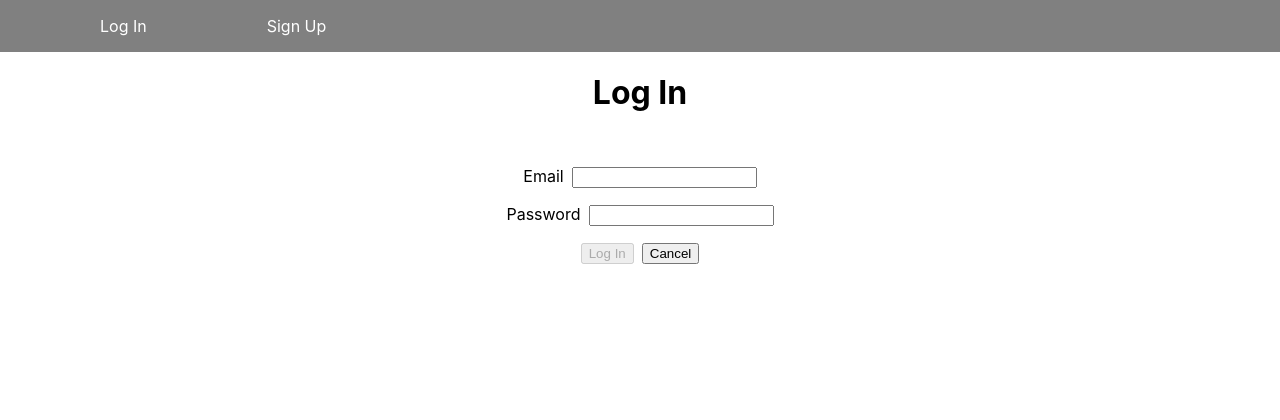
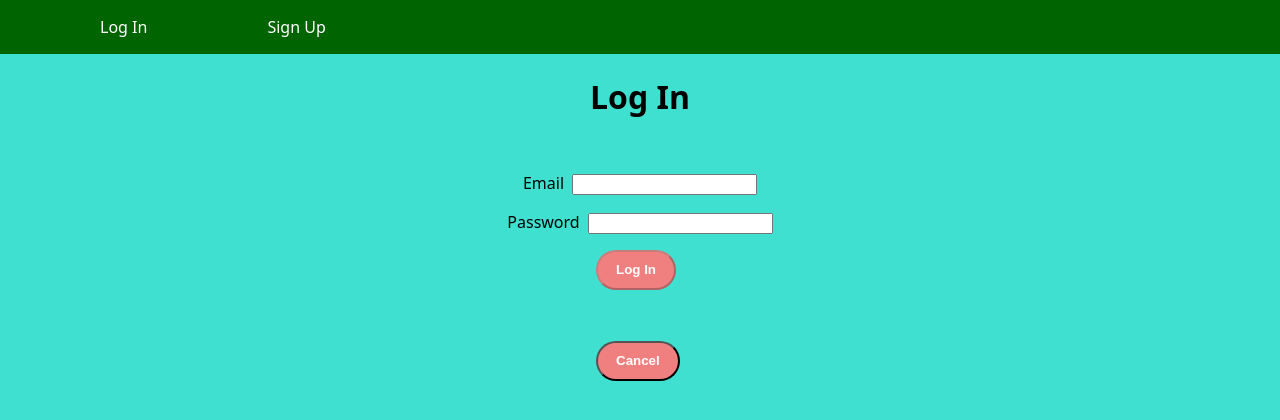
Before and after one commit to aafrieso/i-study-front-end, a React (Vite) app: page /login in a window 1280 px wide. Shown: the top 420 px of the page. Built offline with nearby package versions, Linux system fonts and the light colour scheme; no server answers.

Commit message:
add styling

```diff
--- a/src/components/ChangePasswordForm/ChangePasswordForm.module.css
+++ b/src/components/ChangePasswordForm/ChangePasswordForm.module.css
@@ -1,16 +1,11 @@
-.container {
-  display: flex;
-  flex-flow: column nowrap;
-  justify-content: center;
-  align-items: center;
-  margin-bottom: 50px;
+.inputContainer {
+  margin-bottom: 2rem;
 }
 
-.label,
-.button {
-  margin-right: 0.5rem;
+.container div {
+  display: flex;
 }
 
-.inputContainer {
-  margin-bottom: 1rem;
+.container button {
+  margin-left: 20px;
 }
--- a/src/components/NavBar/NavBar.module.css
+++ b/src/components/NavBar/NavBar.module.css
@@ -1,5 +1,5 @@
 nav {
-  background-color: gray;
+  background-color: darkgreen;
   color: white;
   display: flex;
   align-content: center;
--- a/src/components/QuizCard/QuizCard.tsx
+++ b/src/components/QuizCard/QuizCard.tsx
@@ -13,9 +13,7 @@ interface QuizProps {
   option4: string;
   answer: string;
   quizzes: Quiz[];
-  // fetchAllQuizzes: () => void
   handleDeleteQuiz: (id: number) => void
-  // handleUpdateQuiz: (quizData: QuizFormData) => void;
 }
 
 const QuizCard = (props: QuizProps): JSX.Element => {
--- a/src/index.css
+++ b/src/index.css
@@ -1,13 +1,24 @@
 body {
   margin: 0;
-  font-family: -apple-system, BlinkMacSystemFont, 'Segoe UI', 'Roboto',
-    'Oxygen','Ubuntu', 'Cantarell', 'Fira Sans', 'Droid Sans',
-    'Helvetica Neue', sans-serif;
-  -webkit-font-smoothing: antialiased;
-  -moz-osx-font-smoothing: grayscale;
+  background-color: lightblue;
+  font-family: system-ui, -apple-system, BlinkMacSystemFont, 'Segoe UI', Roboto, Oxygen, Ubuntu, Cantarell, 'Open Sans', 'Helvetica Neue', sans-serif;
+  background: turquoise;
 }
 
-code {
-  font-family: source-code-pro, Menlo, Monaco, Consolas, 'Courier New',
-    monospace;
+button {
+  display: flex;
+  margin-bottom: 51px;
+  border-radius: 33px;
+  background-color: lightcoral;
+  color: white;
+  padding: 18px;
+  font-weight: bold;
+  max-height: 5px;
+  align-items: center;
 }
+
+button:hover {
+  background-color: lightblue;
+  border: 4px solid lightblue;
+  color: white;
+}
--- a/src/pages/ChangePassword/ChangePassword.module.css
+++ b/src/pages/ChangePassword/ChangePassword.module.css
@@ -1,5 +1,19 @@
-.container {
+.container h1 {
   display: flex;
+  margin-top: 150px;
+  justify-content: center;
   align-items: center;
+  align-content: center;
+}
+
+.container label {
+  margin-right: 5px;
+}
+
+.container form {
+  display: flex;
   flex-direction: column;
+  justify-content: center;
+  align-items: center;
+  align-content: center;
 }
--- a/src/pages/Landing/Landing.module.css
+++ b/src/pages/Landing/Landing.module.css
@@ -3,3 +3,19 @@
   align-items: center;
   flex-direction: column;
 }
+
+.container img {
+  max-width: 30%;
+  margin-top: 100px;
+  display: block;
+  margin-left: auto;
+  margin-right: auto;
+}
+
+.container button {
+  margin-bottom: 50px;
+  border-radius: 30px;
+}
+.container button:hover {
+  color: lightblue;
+}
--- a/src/pages/NewQuiz/NewQuiz.css
+++ b/src/pages/NewQuiz/NewQuiz.css
@@ -0,0 +1,25 @@
+.container h1 {
+  display: flex;
+  justify-content: center;
+  margin-top: 250px;
+}
+
+.container form {
+  display: flex;
+  flex-direction: column;
+  margin: 40px;
+  align-items: center;
+  align-content: center;
+}
+
+.container label {
+  margin: 5px;
+}
+
+.container input {
+  margin: 5px;
+}
+
+.container button {
+  margin: 6px;
+}
--- a/src/pages/NewQuiz/NewQuiz.tsx
+++ b/src/pages/NewQuiz/NewQuiz.tsx
@@ -1,16 +1,12 @@
 import './NewQuiz.css';
 import React, { useState } from 'react';
-import { QuizFormData } from '../../types/forms';
-import * as quizService from '../../services/quizService';
 import QuizCard from '../../components/QuizCard/QuizCard';
 import { Quiz } from '../../types/models';
 
 interface NewQuizProps {
   handleAddQuiz: (QuizData: QuizData) => void;
-  // fetchAllQuizzes: () => void;
   quizzes: Quiz[];
   handleDeleteQuiz: (id: number) => void
-  // handleUpdateQuiz: (quizData: QuizFormData) => void;
 }
 
 interface QuizData {
@@ -33,14 +29,6 @@ const NewQuiz = (props: NewQuizProps): JSX.Element => {
     answer: '',
   });
 
-  // const handleChange = (e: React.ChangeEvent<HTMLInputElement>): void => {
-  //   const { name, value } = e.target;
-  //   setForm(prevState => ({
-  //     ...prevState,
-  //     [name]: value,
-  //   }));
-  // };
-
   const handleChange = (e: React.ChangeEvent<HTMLInputElement>): void => {
     setForm({...form, [e.target.name]: e.target.value})
   };
@@ -59,13 +47,9 @@ const NewQuiz = (props: NewQuizProps): JSX.Element => {
       });
   };
 
-  // function fetchAllQuizzes(): void {
-  //   throw new Error ("Error")
-  // }
-
   return (
     <main className="new">
-      <h1>NEW QUIZ HERE</h1>
+      <h1>Add NEW QUIZ HERE</h1>
       <form autoComplete="off" onSubmit={handleSubmit}>
         <label htmlFor="question-input">Question:</label>
         <input
@@ -130,9 +114,7 @@ const NewQuiz = (props: NewQuizProps): JSX.Element => {
         <button type="submit">SUBMIT</button>
       </form>
       <QuizCard quizzes={quizzes}
-      // fetchAllQuizzes={fetchAllQuizzes}
       handleDeleteQuiz={props.handleDeleteQuiz} question={''} option1={''} option2={''} option3={''} option4={''} answer={''}
-        // handleUpdateQuiz={props.handleUpdateQuiz}
       />
     </main>
   );
```
Also changed, not shown: src/components/QuizCard/QuizCard.module.css (added), src/pages/EditQuiz/EditQuiz.module.css (deleted), 1 other file (tests, documents, lock files or other folders).
